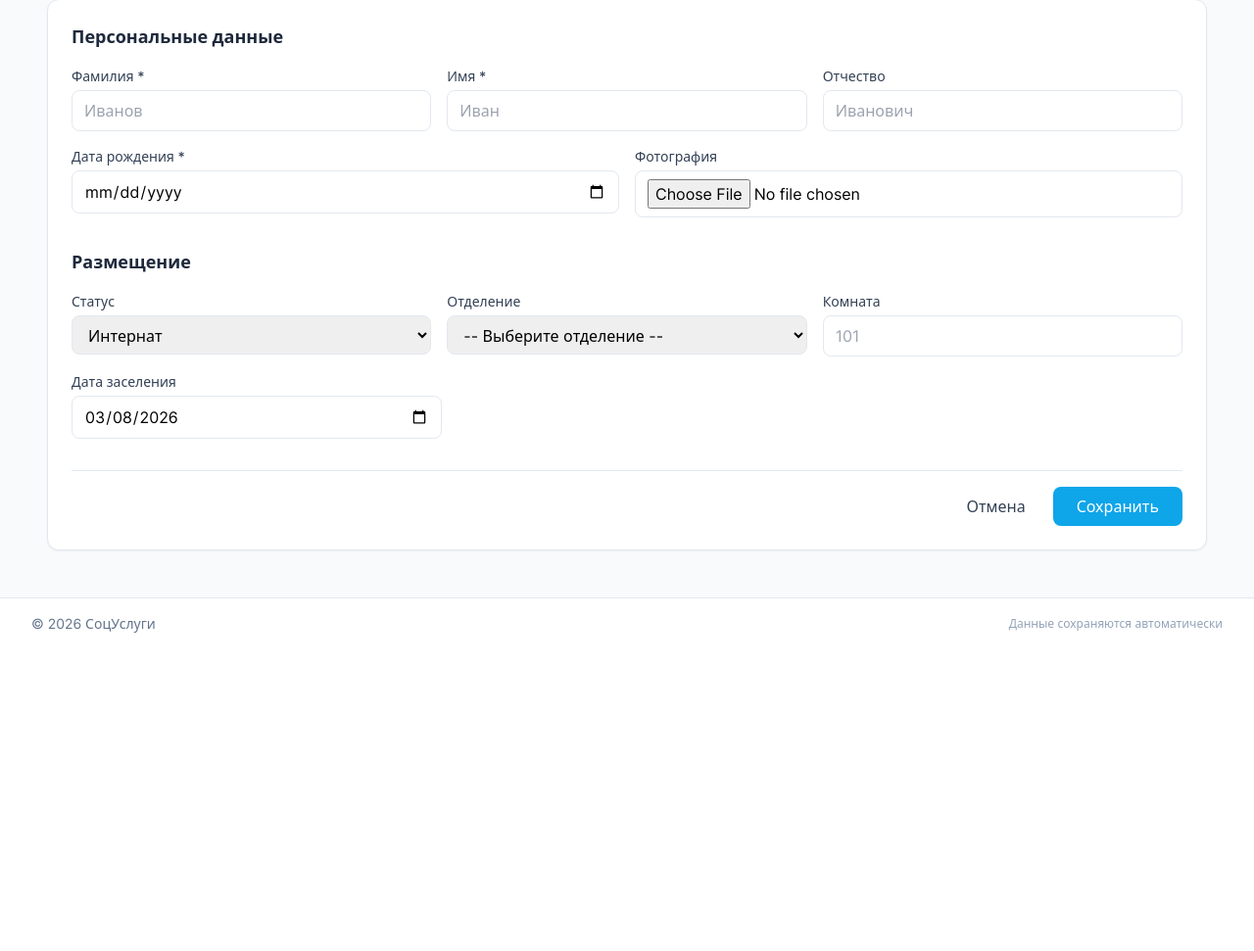
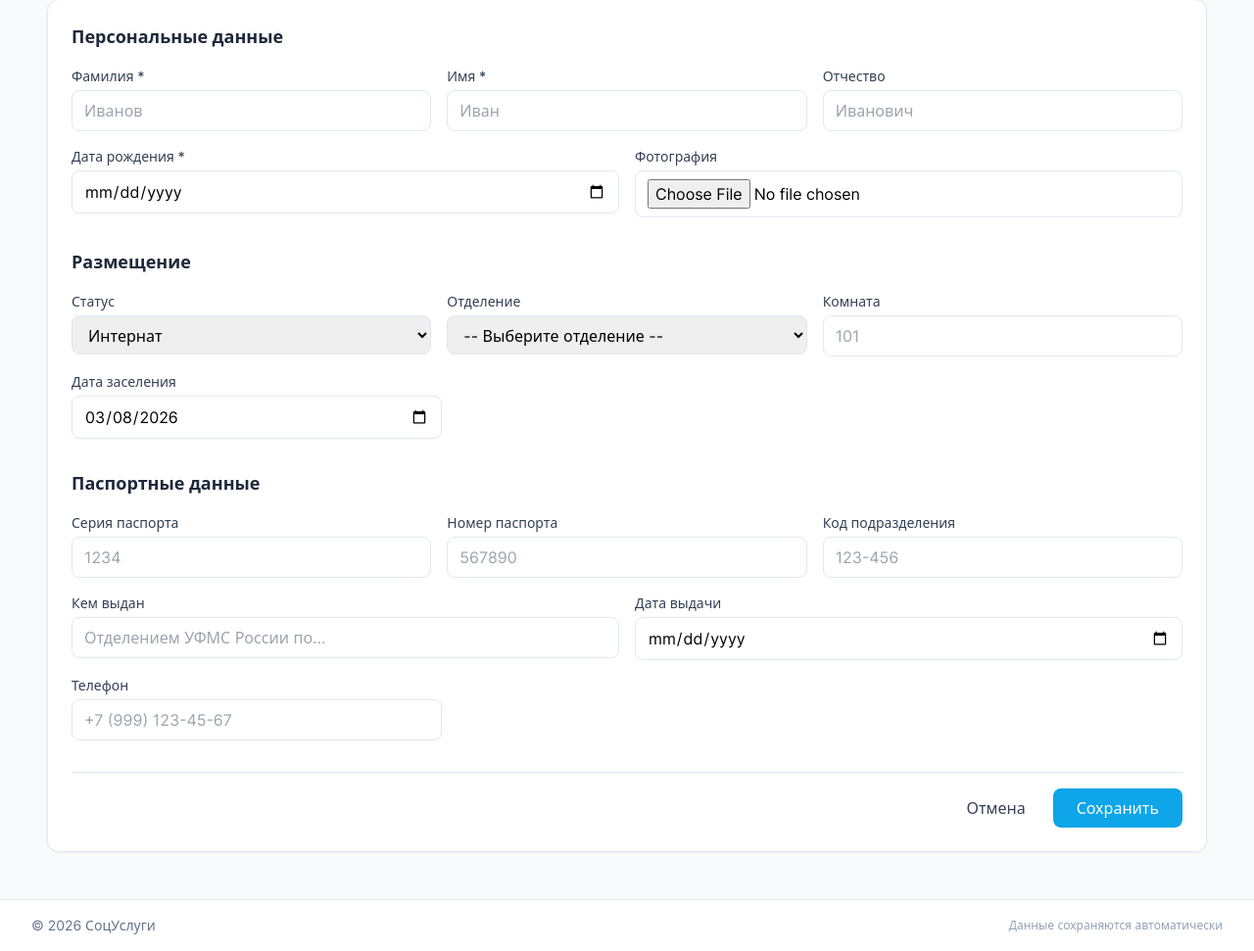
Before and after one commit to ecaucsn/tabel, a Django app: page /recipients/create/ in a window 1280 px wide. Shown: the part 278-1249 px from the top of the page at 98% size. Before the commit the page ends 924 px from the top, so only its background shows below. Run offline with Django 5.2, Linux system fonts and the light colour scheme; a user stored in the database is signed in; tables that the repository leaves empty hold one stand-in row (values such as "Sample post").

Commit message:
Добавлены поля паспортных данных в форму создания проживающего

```diff
--- a/social_services/apps/recipients/views.py
+++ b/social_services/apps/recipients/views.py
@@ -978,6 +978,18 @@ def recipient_create(request):
         if request.FILES.get('photo'):
             recipient.photo = request.FILES['photo']
 
+        # Паспортные данные (только для HR)
+        if user.role == 'hr' or user.is_superuser:
+            recipient.passport_series = request.POST.get('passport_series', '')
+            recipient.passport_number = request.POST.get('passport_number', '')
+            recipient.passport_issued_by = request.POST.get('passport_issued_by', '')
+            recipient.passport_department_code = request.POST.get('passport_department_code', '')
+            recipient.phone = request.POST.get('phone', '')
+
+            passport_issue_date = request.POST.get('passport_issue_date')
+            if passport_issue_date:
+                recipient.passport_issue_date = passport_issue_date
+
         recipient.save()
 
         # Создаём запись в истории о заселении
--- a/social_services/templates/recipients/recipient_create.html
+++ b/social_services/templates/recipients/recipient_create.html
@@ -109,6 +109,58 @@
                 </div>
             </div>
 
+            <!-- Passport Data Section (only for HR) -->
+            {% if user.role == 'hr' or user.is_superuser %}
+            <div class="mb-8">
+                <h2 class="text-lg font-semibold text-slate-800 mb-4">Паспортные данные</h2>
+
+                <div class="grid grid-cols-1 md:grid-cols-3 gap-4">
+                    <div>
+                        <label class="block text-sm font-medium text-slate-700 mb-1">Серия паспорта</label>
+                        <input type="text" name="passport_series" maxlength="4"
+                               class="w-full px-3 py-2 border border-slate-200 rounded-lg focus:ring-2 focus:ring-primary-500 focus:border-primary-500"
+                               placeholder="1234">
+                    </div>
+
+                    <div>
+                        <label class="block text-sm font-medium text-slate-700 mb-1">Номер паспорта</label>
+                        <input type="text" name="passport_number" maxlength="6"
+                               class="w-full px-3 py-2 border border-slate-200 rounded-lg focus:ring-2 focus:ring-primary-500 focus:border-primary-500"
+                               placeholder="567890">
+                    </div>
+
+                    <div>
+                        <label class="block text-sm font-medium text-slate-700 mb-1">Код подразделения</label>
+                        <input type="text" name="passport_department_code" maxlength="7"
+                               class="w-full px-3 py-2 border border-slate-200 rounded-lg focus:ring-2 focus:ring-primary-500 focus:border-primary-500"
+                               placeholder="123-456">
+                    </div>
+                </div>
+
+                <div class="grid grid-cols-1 md:grid-cols-2 gap-4 mt-4">
+                    <div>
+                        <label class="block text-sm font-medium text-slate-700 mb-1">Кем выдан</label>
+                        <input type="text" name="passport_issued_by"
+                               class="w-full px-3 py-2 border border-slate-200 rounded-lg focus:ring-2 focus:ring-primary-500 focus:border-primary-500"
+                               placeholder="Отделением УФМС России по...">
+                    </div>
+
+                    <div>
+                        <label class="block text-sm font-medium text-slate-700 mb-1">Дата выдачи</label>
+                        <input type="date" name="passport_issue_date"
+                               class="w-full px-3 py-2 border border-slate-200 rounded-lg focus:ring-2 focus:ring-primary-500 focus:border-primary-500">
+                    </div>
+                </div>
+
+                <div class="mt-4">
+                    <label class="block text-sm font-medium text-slate-700 mb-1">Телефон</label>
+                    <input type="text" name="phone" maxlength="20"
+                           class="w-full md:w-1/3 px-3 py-2 border border-slate-200 rounded-lg focus:ring-2 focus:ring-primary-500 focus:border-primary-500"
+                           placeholder="+7 (999) 123-45-67">
+                </div>
+            </div>
+            {% endif %}
+
             <!-- Buttons -->
             <div class="flex items-center justify-end gap-3 pt-4 border-t border-slate-200">
                 <a href="{% url 'recipients:list' %}"
```
